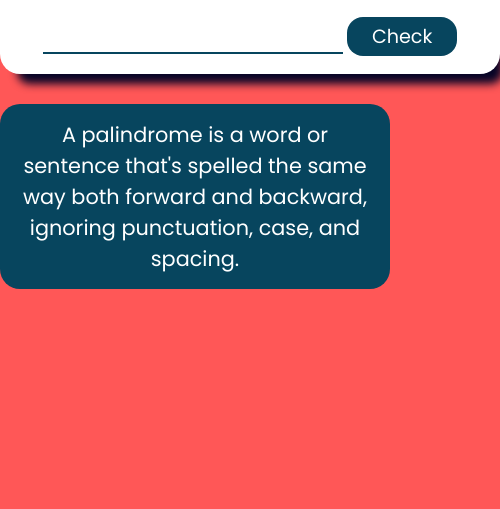
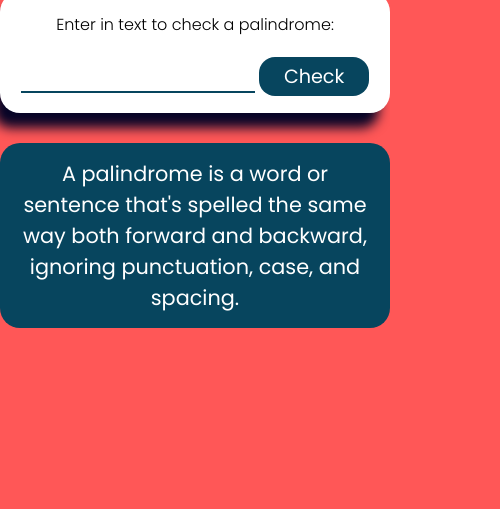
Before and after one commit to ghandidev/palindrome-checker, a plain HTML site: page index.html in a window 390 px wide. Shown: the part 375-884 px from the top of the page, 500 px wide, since content can reach past the window. Before the commit the page ends 844 px from the top, so only its background shows below. Drawn offline with Linux system fonts and the light colour scheme.

Commit message:
reform css for responsive

```diff
--- a/styles.css
+++ b/styles.css
@@ -13,14 +13,16 @@ body {
   display: flex;
   flex-direction: column;
   margin: 0 auto;
-  max-width: 500px;
-  min-width: 350px;
+  width: 100%;
   height: 100vh;
   align-items: center;
   justify-content: center;
   text-align: center;
 }
-
+.logo {
+  width: 60px;
+  padding: 0 20px;
+}
 h1,
 h2 {
   display: flex;
@@ -30,9 +32,19 @@ h2 {
 h1 {
   font-weight: 800;
 }
-.logo {
-  width: 60px;
-  padding: 0 20px;
+
+form {
+  width: 100%;
+  max-width: 500px;
+  background-color: #ffffff;
+  margin: 0 auto;
+  border-radius: 20px;
+  box-shadow: -9px 17px 12px -2px rgb(8, 5, 39);
+  margin-bottom: 20px;
+}
+form:hover {
+  transition: 0.2s;
+  box-shadow: 15px 20px 9px -7px rgb(40, 27, 180);
 }
 
 label {
@@ -44,10 +56,10 @@ label {
 input {
   border: none;
   border-bottom: 2px solid rgb(7, 69, 94);
-  font-size: 1.4rem;
+  font-size: 1.2rem;
   text-align: center;
   letter-spacing: 1px;
-  width: 300px;
+  width: 60%;
   margin-bottom: 20px;
 }
 input:hover {
@@ -82,18 +94,6 @@ button:active {
 .hide {
   display: none;
 }
-form {
-  width: 500px;
-  background-color: #ffffff;
-  margin: 0 auto;
-  border-radius: 20px;
-  box-shadow: 10px 17px 9px -7px rgb(8, 5, 39);
-  margin-bottom: 20px;
-}
-form:hover {
-  transition: 0.2s;
-  box-shadow: 15px 20px 9px -7px rgb(40, 27, 180);
-}
 
 p {
   display: block;
@@ -103,10 +103,16 @@ p {
   font-size: 1.3em;
   text-align: center;
   margin-top: 10px;
+  max-width: 500px;
 }
 p:hover {
-  scale: 1.05;
   transition: 0.8s;
   background-color: transparent;
   color: #ffffff;
 }
+
+@media screen and (max-width: 400px) {
+  .container {
+    margin-top: 40px;
+  }
+}
```
